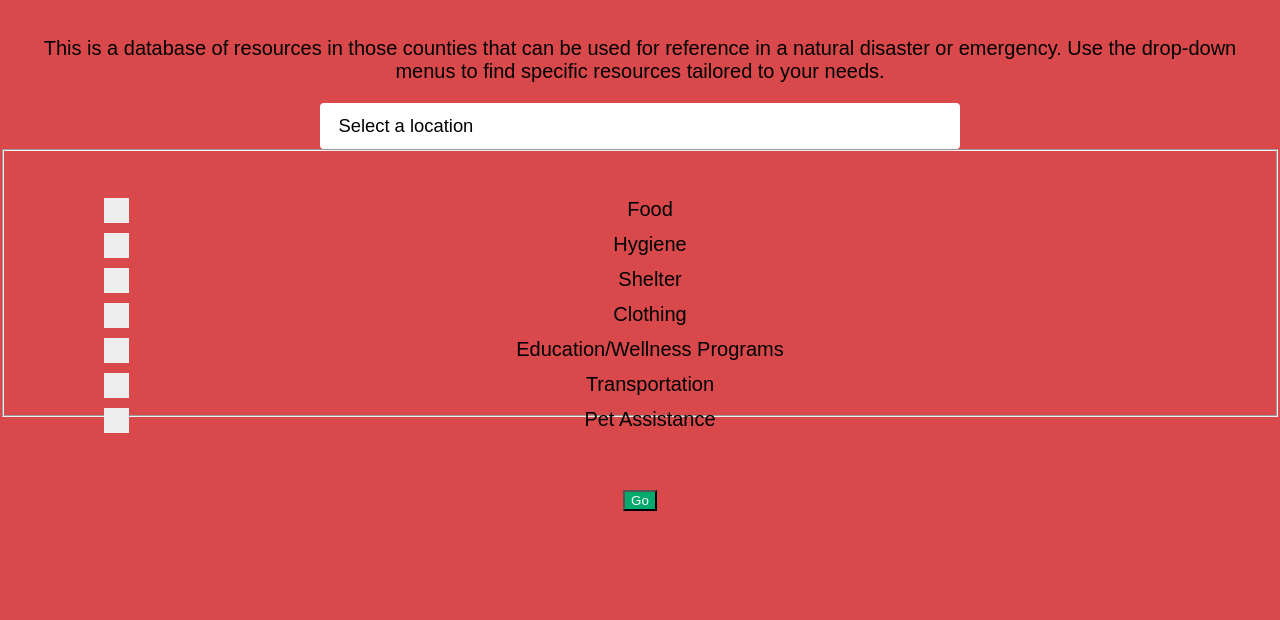
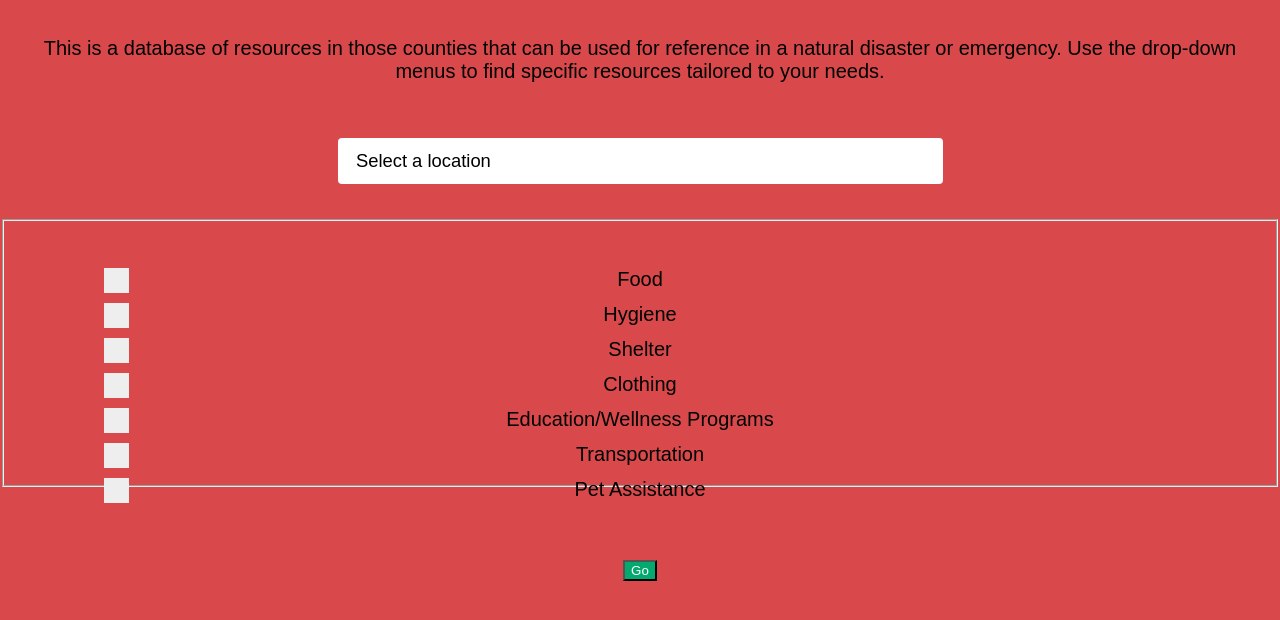
Before and after one commit to soniak11222777/soniak11222777.github.io, a website: page index.html in a window 1280 px wide. Shown: the part 96-716 px from the top of the page. Drawn offline with Linux system fonts and the light colour scheme.

Commit message:
Update index.html

```diff
--- a/index.html
+++ b/index.html
@@ -37,8 +37,8 @@
     }
 
 .custom-select {
-	/*margin: 35px;
-	min-width: 350px;*/
+	margin: 35px;
+	min-width: 350px;
 }
 
 .custom-select select {
@@ -56,7 +56,7 @@ padding: 0.675em 6em 0.675em 1em;
 .container {
   display: block;
   position: relative;
-  padding-left: 20px;
+/*  padding-left: 20px;*/
   top: 40px;
   margin-bottom: 12px;
   cursor: pointer;
```
